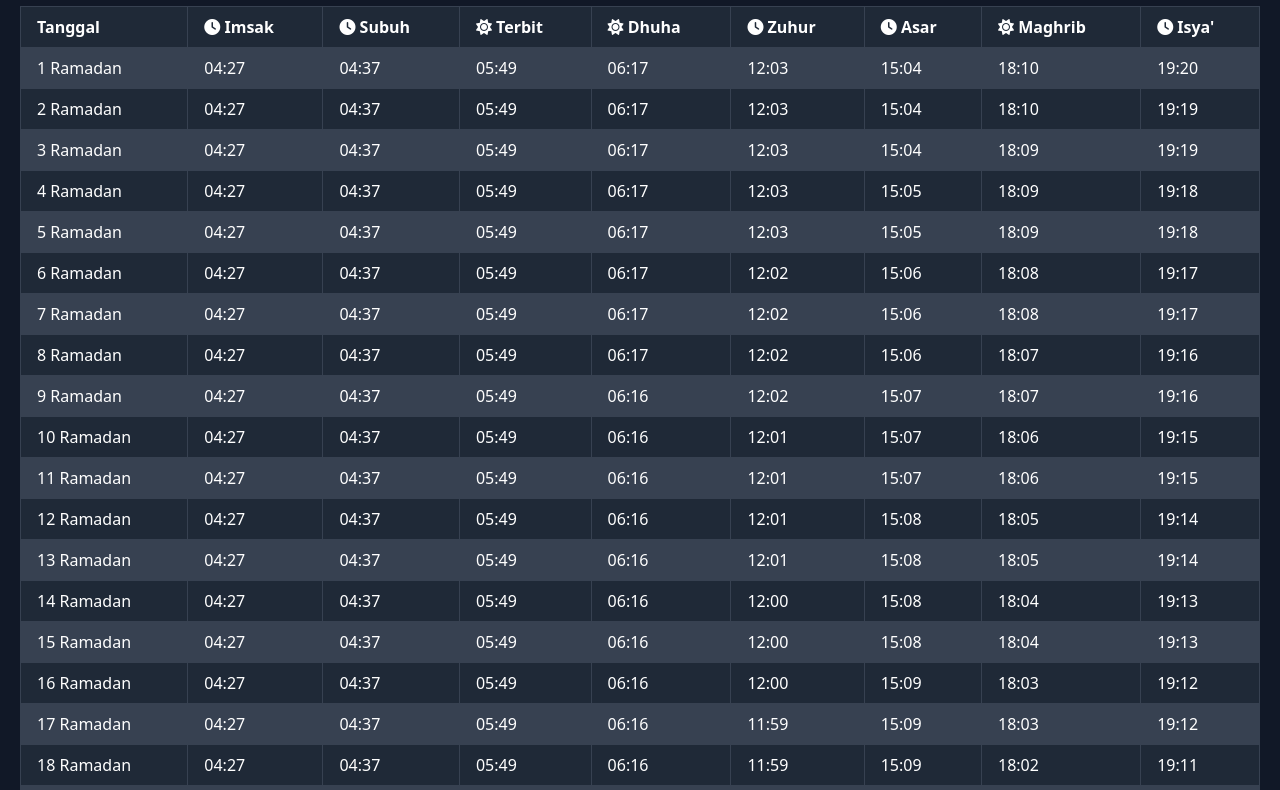
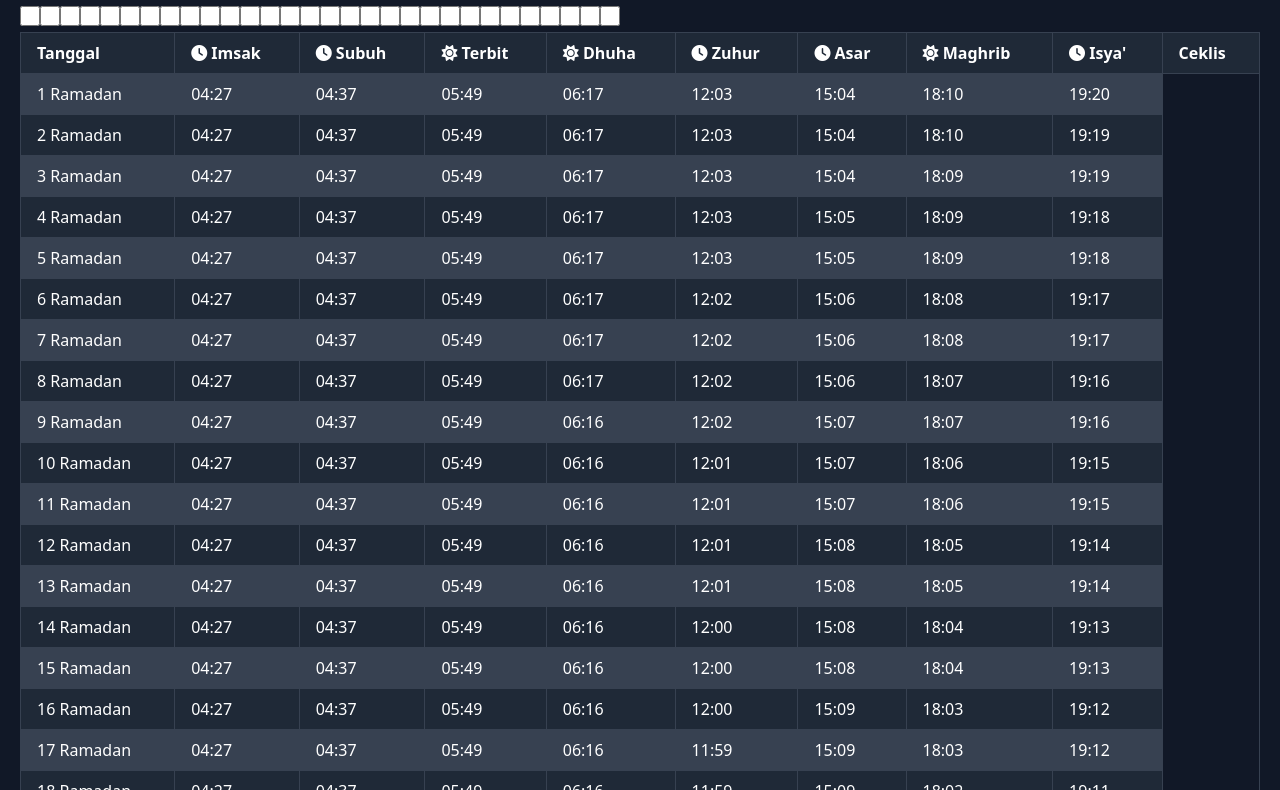
Before and after one commit to IJAJM/jadwal-imsakiyah-kabupaten-tasikmalaya, a plain HTML site: page index.html in a window 1280 px wide. Shown: the part 94-884 px from the top of the page. Drawn offline with nearby package versions, Linux system fonts and the light colour scheme.

Commit message:
Update index.html

```diff
--- a/index.html
+++ b/index.html
@@ -23,6 +23,8 @@
                         <th class="border border-gray-700 px-4 py-2"><i class="fas fa-clock"></i> Asar</th>
                         <th class="border border-gray-700 px-4 py-2"><i class="fas fa-sun"></i> Maghrib</th>
                         <th class="border border-gray-700 px-4 py-2"><i class="fas fa-clock"></i> Isya'</th>
+
+                        <th class="border border-gray-700 px-4 py-2">Ceklis</th>
                     </tr>
                 </thead>
                 <tbody>
@@ -37,6 +39,7 @@
                         <td class="border border-gray-700 px-4 py-2">15:04</td>
                         <td class="border border-gray-700 px-4 py-2">18:10</td>
                         <td class="border border-gray-700 px-4 py-2">19:20</td>
+                        <input type="checkbox" class="form-checkbox h-5 w-5 text-blue-600" data-day="1">
                     </tr>
                     <!-- Data untuk 2 Ramadan -->
                     <tr class="bg-gray-800">
@@ -49,6 +52,7 @@
                         <td class="border border-gray-700 px-4 py-2">15:04</td>
                         <td class="border border-gray-700 px-4 py-2">18:10</td>
                         <td class="border border-gray-700 px-4 py-2">19:19</td>
+                         <input type="checkbox" class="form-checkbox h-5 w-5 text-blue-600" data-day="1">
                     </tr>
                     <!-- Data untuk 3 Ramadan -->
                     <tr class="bg-gray-700">
@@ -61,6 +65,7 @@
                         <td class="border border-gray-700 px-4 py-2">15:04</td>
                         <td class="border border-gray-700 px-4 py-2">18:09</td>
                         <td class="border border-gray-700 px-4 py-2">19:19</td>
+                         <input type="checkbox" class="form-checkbox h-5 w-5 text-blue-600" data-day="1">
                     </tr>
                     <!-- Data untuk 4 Ramadan -->
                     <tr class="bg-gray-800">
@@ -73,6 +78,7 @@
                         <td class="border border-gray-700 px-4 py-2">15:05</td>
                         <td class="border border-gray-700 px-4 py-2">18:09</td>
                         <td class="border border-gray-700 px-4 py-2">19:18</td>
+                         <input type="checkbox" class="form-checkbox h-5 w-5 text-blue-600" data-day="1">
                     </tr>
                     <!-- Data untuk 5 Ramadan -->
                     <tr class="bg-gray-700">
@@ -85,6 +91,7 @@
                         <td class="border border-gray-700 px-4 py-2">15:05</td>
                         <td class="border border-gray-700 px-4 py-2">18:09</td>
                         <td class="border border-gray-700 px-4 py-2">19:18</td>
+                         <input type="checkbox" class="form-checkbox h-5 w-5 text-blue-600" data-day="1">
                     </tr>
                     <tr class="bg-gray-800">
     <td class="border border-gray-700 px-4 py-2">6 Ramadan</td>
@@ -96,6 +103,7 @@
     <td class="border border-gray-700 px-4 py-2">15:06</td>
     <td class="border border-gray-700 px-4 py-2">18:08</td>
     <td class="border border-gray-700 px-4 py-2">19:17</td>
+                         <input type="checkbox" class="form-checkbox h-5 w-5 text-blue-600" data-day="1">
 </tr>
 <tr class="bg-gray-700">
     <td class="border border-gray-700 px-4 py-2">7 Ramadan</td>
@@ -107,6 +115,7 @@
     <td class="border border-gray-700 px-4 py-2">15:06</td>
     <td class="border border-gray-700 px-4 py-2">18:08</td>
     <td class="border border-gray-700 px-4 py-2">19:17</td>
+     <input type="checkbox" class="form-checkbox h-5 w-5 text-blue-600" data-day="1">
 </tr>
 <tr class="bg-gray-800">
     <td class="border border-gray-700 px-4 py-2">8 Ramadan</td>
@@ -118,6 +127,7 @@
     <td class="border border-gray-700 px-4 py-2">15:06</td>
     <td class="border border-gray-700 px-4 py-2">18:07</td>
     <td class="border border-gray-700 px-4 py-2">19:16</td>
+     <input type="checkbox" class="form-checkbox h-5 w-5 text-blue-600" data-day="1">
 </tr>
 <tr class="bg-gray-700">
     <td class="border border-gray-700 px-4 py-2">9 Ramadan</td>
@@ -129,6 +139,7 @@
     <td class="border border-gray-700 px-4 py-2">15:07</td>
     <td class="border border-gray-700 px-4 py-2">18:07</td>
     <td class="border border-gray-700 px-4 py-2">19:16</td>
+     <input type="checkbox" class="form-checkbox h-5 w-5 text-blue-600" data-day="1">
 </tr>
 <tr class="bg-gray-800">
     <td class="border border-gray-700 px-4 py-2">10 Ramadan</td>
@@ -140,6 +151,7 @@
     <td class="border border-gray-700 px-4 py-2">15:07</td>
     <td class="border border-gray-700 px-4 py-2">18:06</td>
     <td class="border border-gray-700 px-4 py-2">19:15</td>
+     <input type="checkbox" class="form-checkbox h-5 w-5 text-blue-600" data-day="1">
 </tr>
 <tr class="bg-gray-700">
     <td class="border border-gray-700 px-4 py-2">11 Ramadan</td>
@@ -151,6 +163,7 @@
     <td class="border border-gray-700 px-4 py-2">15:07</td>
     <td class="border border-gray-700 px-4 py-2">18:06</td>
     <td class="border border-gray-700 px-4 py-2">19:15</td>
+     <input type="checkbox" class="form-checkbox h-5 w-5 text-blue-600" data-day="1">
 </tr>
 <tr class="bg-gray-800">
     <td class="border border-gray-700 px-4 py-2">12 Ramadan</td>
@@ -162,6 +175,7 @@
     <td class="border border-gray-700 px-4 py-2">15:08</td>
     <td class="border border-gray-700 px-4 py-2">18:05</td>
     <td class="border border-gray-700 px-4 py-2">19:14</td>
+     <input type="checkbox" class="form-checkbox h-5 w-5 text-blue-600" data-day="1">
 </tr>
 <tr class="bg-gray-700">
     <td class="border border-gray-700 px-4 py-2">13 Ramadan</td>
@@ -173,6 +187,7 @@
     <td class="border border-gray-700 px-4 py-2">15:08</td>
     <td class="border border-gray-700 px-4 py-2">18:05</td>
     <td class="border border-gray-700 px-4 py-2">19:14</td>
+     <input type="checkbox" class="form-checkbox h-5 w-5 text-blue-600" data-day="1">
 </tr>
 <tr class="bg-gray-800">
     <td class="border border-gray-700 px-4 py-2">14 Ramadan</td>
@@ -184,6 +199,7 @@
     <td class="border border-gray-700 px-4 py-2">15:08</td>
     <td class="border border-gray-700 px-4 py-2">18:04</td>
     <td class="border border-gray-700 px-4 py-2">19:13</td>
+     <input type="checkbox" class="form-checkbox h-5 w-5 text-blue-600" data-day="1">
 </tr>
 <tr class="bg-gray-700">
     <td class="border border-gray-700 px-4 py-2">15 Ramadan</td>
@@ -195,6 +211,7 @@
     <td class="border border-gray-700 px-4 py-2">15:08</td>
     <td class="border border-gray-700 px-4 py-2">18:04</td>
     <td class="border border-gray-700 px-4 py-2">19:13</td>
+     <input type="checkbox" class="form-checkbox h-5 w-5 text-blue-600" data-day="1">
 </tr>
 <tr class="bg-gray-800">
     <td class="border border-gray-700 px-4 py-2">16 Ramadan</td>
@@ -206,6 +223,7 @@
     <td class="border border-gray-700 px-4 py-2">15:09</td>
     <td class="border border-gray-700 px-4 py-2">18:03</td>
     <td class="border border-gray-700 px-4 py-2">19:12</td>
+     <input type="checkbox" class="form-checkbox h-5 w-5 text-blue-600" data-day="1">
 </tr>
 <tr class="bg-gray-700">
     <td class="border border-gray-700 px-4 py-2">17 Ramadan</td>
@@ -217,6 +235,7 @@
     <td class="border border-gray-700 px-4 py-2">15:09</td>
     <td class="border border-gray-700 px-4 py-2">18:03</td>
     <td class="border border-gray-700 px-4 py-2">19:12</td>
+     <input type="checkbox" class="form-checkbox h-5 w-5 text-blue-600" data-day="1">
 </tr>
 <tr class="bg-gray-800">
     <td class="border border-gray-700 px-4 py-2">18 Ramadan</td>
@@ -228,6 +247,7 @@
     <td class="border border-gray-700 px-4 py-2">15:09</td>
     <td class="border border-gray-700 px-4 py-2">18:02</td>
     <td class="border border-gray-700 px-4 py-2">19:11</td>
+     <input type="checkbox" class="form-checkbox h-5 w-5 text-blue-600" data-day="1">
 </tr>
 <tr class="bg-gray-700">
     <td class="border border-gray-700 px-4 py-2">19 Ramadan</td>
@@ -239,6 +259,7 @@
     <td class="border border-gray-700 px-4 py-2">15:09</td>
     <td class="border border-gray-700 px-4 py-2">18:02</td>
     <td class="border border-gray-700 px-4 py-2">19:11</td>
+     <input type="checkbox" class="form-checkbox h-5 w-5 text-blue-600" data-day="1">
 </tr>
 <tr class="bg-gray-800">
     <td class="border border-gray-700 px-4 py-2">20 Ramadan</td>
@@ -250,6 +271,7 @@
     <td class="border border-gray-700 px-4 py-2">15:09</td>
     <td class="border border-gray-700 px-4 py-2">18:01</td>
     <td class="border border-gray-700 px-4 py-2">19:10</td>
+     <input type="checkbox" class="form-checkbox h-5 w-5 text-blue-600" data-day="1">
 </tr>
 <tr class="bg-gray-700">
     <td class="border border-gray-700 px-4 py-2">21 Ramadan</td>
@@ -261,6 +283,7 @@
     <td class="border border-gray-700 px-4 py-2">15:10</td>
     <td class="border border-gray-700 px-4 py-2">18:01</td>
     <td class="border border-gray-700 px-4 py-2">19:10</td>
+     <input type="checkbox" class="form-checkbox h-5 w-5 text-blue-600" data-day="1">
 </tr>
 <tr class="bg-gray-800">
     <td class="border border-gray-700 px-4 py-2">22 Ramadan</td>
@@ -272,6 +295,7 @@
     <td class="border border-gray-700 px-4 py-2">15:10</td>
     <td class="border border-gray-700 px-4 py-2">18:01</td>
     <td class="border border-gray-700 px-4 py-2">19:09</td>
+     <input type="checkbox" class="form-checkbox h-5 w-5 text-blue-600" data-day="1">
 </tr>
 <tr class="bg-gray-700">
     <td class="border border-gray-700 px-4 py-2">23 Ramadan</td>
@@ -283,6 +307,7 @@
     <td class="border border-gray-700 px-4 py-2">15:10</td>
     <td class="border border-gray-700 px-4 py-2">18:00</td>
     <td class="border border-gray-700 px-4 py-2">19:08</td>
+     <input type="checkbox" class="form-checkbox h-5 w-5 text-blue-600" data-day="1">
 </tr>
 <tr class="bg-gray-800">
     <td class="border border-gray-700 px-4 py-2">24 Ramadan</td>
@@ -294,6 +319,7 @@
     <td class="border border-gray-700 px-4 py-2">15:10</td>
     <td class="border border-gray-700 px-4 py-2">17:59</td>
     <td class="border border-gray-700 px-4 py-2">19:08</td>
+     <input type="checkbox" class="form-checkbox h-5 w-5 text-blue-600" data-day="1">
 </tr>
 <tr class="bg-gray-800">
     <td class="border border-gray-700 px-4 py-2">25 Ramadan</td>
@@ -305,6 +331,7 @@
     <td class="border border-gray-700 px-4 py-2">15:10</td>
     <td class="border border-gray-700 px-4 py-2">17:59</td>
     <td class="border border-gray-700 px-4 py-2">19:07</td>
+     <input type="checkbox" class="form-checkbox h-5 w-5 text-blue-600" data-day="1">
 </tr>
 
 <tr class="bg-gray-800">
@@ -317,6 +344,7 @@
     <td class="border border-gray-700 px-4 py-2">15:10</td>
     <td class="border border-gray-700 px-4 py-2">17:58</td>
     <td class="border border-gray-700 px-4 py-2">19:07</td>
+     <input type="checkbox" class="form-checkbox h-5 w-5 text-blue-600" data-day="1">
 </tr>
 <tr class="bg-gray-800">
     <td class="border border-gray-700 px-4 py-2">27 Ramadan</td>
@@ -328,6 +356,7 @@
     <td class="border border-gray-700 px-4 py-2">15:10</td>
     <td class="border border-gray-700 px-4 py-2">17:58</td>
     <td class="border border-gray-700 px-4 py-2">19:07</td>
+     <input type="checkbox" class="form-checkbox h-5 w-5 text-blue-600" data-day="1">
 </tr>
 
 <tr class="bg-gray-800">
@@ -340,6 +369,7 @@
     <td class="border border-gray-700 px-4 py-2">15:10</td>
     <td class="border border-gray-700 px-4 py-2">17:57</td>
     <td class="border border-gray-700 px-4 py-2">19:06</td>
+     <input type="checkbox" class="form-checkbox h-5 w-5 text-blue-600" data-day="1">
 </tr>
 <tr class="bg-gray-800">
     <td class="border border-gray-700 px-4 py-2">29 Ramadan</td>
@@ -351,6 +381,7 @@
     <td class="border border-gray-700 px-4 py-2">15:10</td>
     <td class="border border-gray-700 px-4 py-2">17:57</td>
     <td class="border border-gray-700 px-4 py-2">19:06</td>
+     <input type="checkbox" class="form-checkbox h-5 w-5 text-blue-600" data-day="1">
 </tr>
 
 <tr class="bg-gray-800">
@@ -363,6 +394,7 @@
     <td class="border border-gray-700 px-4 py-2">15:10</td>
     <td class="border border-gray-700 px-4 py-2">17:56</td>
     <td class="border border-gray-700 px-4 py-2">19:05</td>
+     <input type="checkbox" class="form-checkbox h-5 w-5 text-blue-600" data-day="1">
 </tr>
 
                 </tbody>
@@ -376,5 +408,31 @@
         </div>
         </div>
     </div>
+      <script>
+        // Fungsi untuk menyimpan status checklist ke localStorage
+        function saveCheckboxState(day) {
+            const checkbox = document.querySelector(`input[data-day="${day}"]`);
+            if (checkbox.checked) {
+                localStorage.setItem(`day-${day}`, 'checked');
+            } else {
+                localStorage.removeItem(`day-${day}`);
+            }
+        }
+
+        // Fungsi untuk memuat status checklist dari localStorage
+        function loadCheckboxState(day) {
+            const checkbox = document.querySelector(`input[data-day="${day}"]`);
+            if (localStorage.getItem(`day-${day}`) {
+                checkbox.checked = true;
+            }
+        }
+
+        // Event listener untuk checkbox
+        document.querySelectorAll('input[type="checkbox"]').forEach(checkbox => {
+            const day = checkbox.getAttribute('data-day');
+            loadCheckboxState(day); // Muat status saat halaman dimuat
+            checkbox.addEventListener('change', () => saveCheckboxState(day)); // Simpan status saat diubah
+        });
+    </script>
 </body>
 </html>
```
